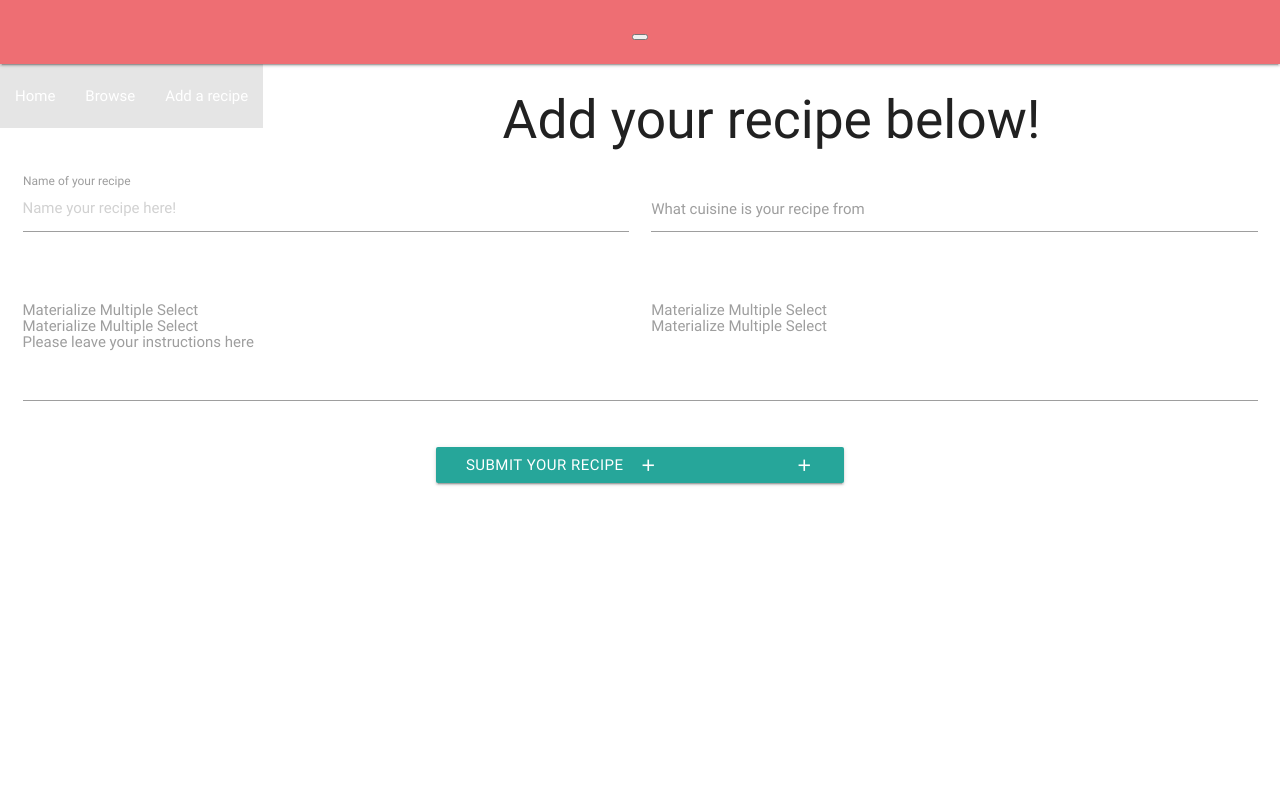
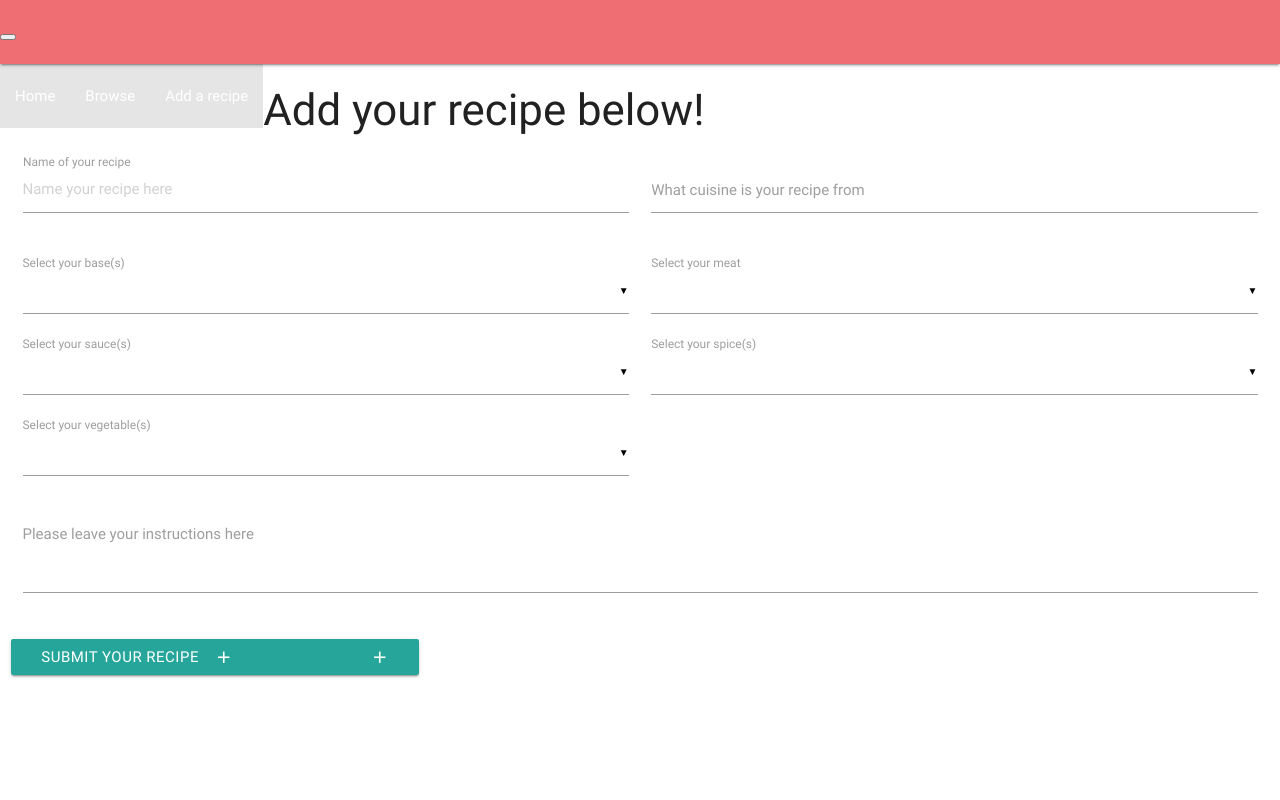
Before and after one commit to stormtrooper88/Cook-Book-Milestone-Three-Project, a Flask app: page /addrecipe in a window 1280 px wide. Run offline with Flask 2, Linux system fonts and the light colour scheme; data that the repository does not hold is empty; some libraries are stand-ins or nearby versions.

Commit message:
Fixed issues with the multiple selection options

```diff
--- a/static/css/style.css
+++ b/static/css/style.css
@@ -1,8 +1,9 @@
-.body, html {
+.body, .html {
     height: 100%;
     margin: 0;
     padding: 0;
     text-align: center;
+    background-color: black;
 }
 .bg {
     background-image: src="static/images/frontimage.jpeg.jpg";
--- a/templates/addrecipe.html
+++ b/templates/addrecipe.html
@@ -1,12 +1,12 @@
 {% extends 'base.html' %} {% block content %}
 
-<h2>Add your recipe below!</h2>
+<h3>Add your recipe below!</h3>
 
   <div class="row">
     <form class="col s12">
       <div class="row">
         <div class="input-field col s6">
-          <input placeholder="Name your recipe here!" id="recipes_Recipe" type="text" class="validate">
+          <input placeholder="Name your recipe here" id="recipes_Recipe" type="text" class="validate">
           <label for="name_of_recipe">Name of your recipe</label>
         </div>
         <div class="input-field col s6">
@@ -18,46 +18,46 @@
   <div action="{{ url_for('addrecipe_add') }}" method="POST" class="input-field col s6">
     <select multiple>
     {% for base in bases %}
-      <option value="{{base.bases}}">{{base.bases}}</option>
+      <option value="{{base.base}}">{{base.base}}</option>
+                 {% endfor %}
+    </select>
+    <label>Select your base(s)</label>
+  </div>
 
-    </select>
-    <label value="{{base.bases}}">{{base.bases}}</label>
-  </div>
-            {% endfor %}
     <div action="{{ url_for('addrecipe_add') }}" method="POST" class="input-field col s6">
     <select multiple>
     {% for meat in meats %}
-      <option value="{{meat.meats}}">{{meat.meats}}</option>
+      <option value="{{meat.meat}}">{{meat.meat}}</option>
       {% endfor %}
     </select>
-    <label>Materialize Multiple Select</label>
+    <label>Select your meat</label>
   </div>
 
     <div action="{{ url_for('addrecipe_add') }}" method="POST" class="input-field col s6">
     <select multiple>
     {% for sauce in sauces %}
-      <option value="{{sauce.sauces}}">{{sauce.sauces}}</option>
+      <option value="{{sauce.sauce}}">{{sauce.sauce}}</option>
             {% endfor %}
     </select>
-    <label>Materialize Multiple Select</label>
+    <label>Select your sauce(s)</label>
   </div>
 
     <div action="{{ url_for('addrecipe_add') }}" method="POST" class="input-field col s6">
     <select multiple>
     {% for spice in spices %}
-      <option value="{{spice.spices}}">{{spice.spices}}</option>
+      <option value="{{spice.spice}}">{{spice.spice}}</option>
             {% endfor %}
     </select>
-    <label>Materialize Multiple Select</label>
+    <label>Select your spice(s)</label>
   </div>
 
     <div action="{{ url_for('addrecipe_add') }}" method="POST" class="input-field col s6">
     <select multiple>
     {% for vegetable in vegetables %}
-      <option value="{{vegetable.vegetables}}">{{vegetable.vegetables}}</option>
+      <option value="{{vegetable.vegetable}}">{{vegetable.vegetable}}</option>
             {% endfor %}
     </select>
-    <label>Materialize Multiple Select</label>
+    <label>Select your vegetable(s)</label>
   </div>
 
    <div class="row">
--- a/templates/base.html
+++ b/templates/base.html
@@ -44,6 +44,9 @@
     $(document).ready(function(){
     $('.materialboxed').materialbox();
   });
+      $(document).ready(function() {
+    $('select').material_select();
+  });
     </script>
 
 {% block content %}
```
